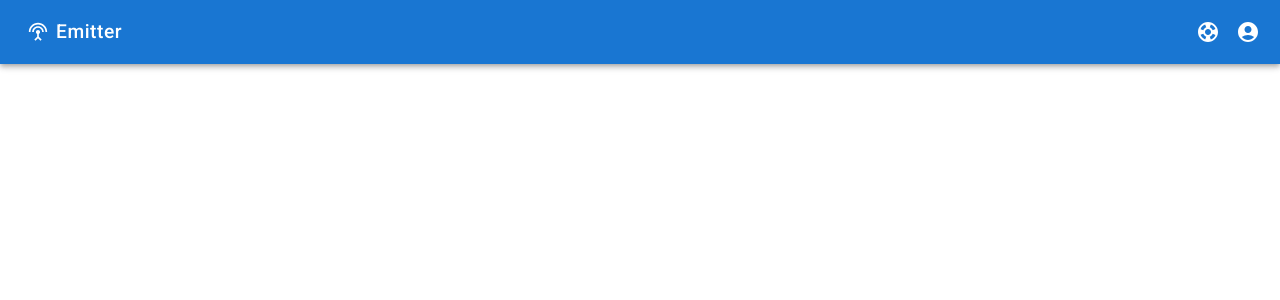
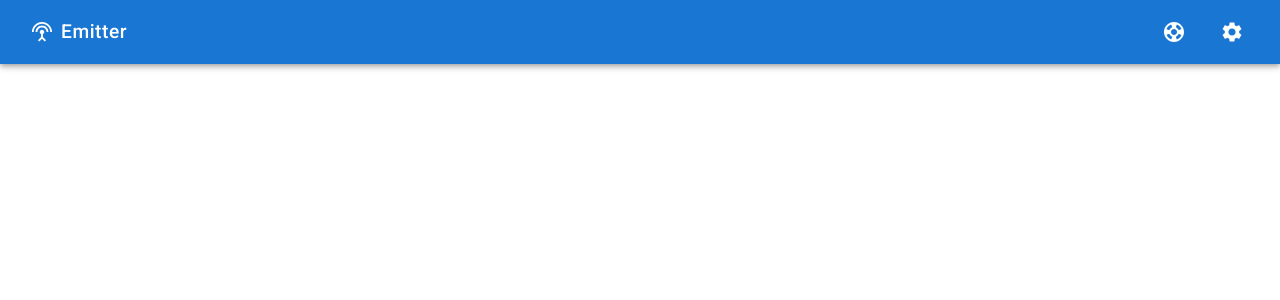
Before and after one commit to OleksandrDanylchenko/run-and-drive-emitter, a React (Vite) app: page / in a window 1280 px wide. Shown: the top 300 px of the page. Built offline with nearby package versions, Linux system fonts and the light colour scheme.

Commit message:
refactor: replace `AccountCircle` -> `SettingsIcon`

```diff
--- a/src/pages/Dashboard/index.tsx
+++ b/src/pages/Dashboard/index.tsx
@@ -1,4 +1,4 @@
-import AccountCircle from '@mui/icons-material/AccountCircle';
+import SettingsIcon from '@mui/icons-material/Settings';
 import SettingsInputAntennaIcon from '@mui/icons-material/SettingsInputAntenna';
 import SupportIcon from '@mui/icons-material/Support';
 import AppBar from '@mui/material/AppBar';
@@ -9,23 +9,26 @@ import IconButton from '@mui/material/IconButton';
 import Toolbar from '@mui/material/Toolbar';
 import React, { FC } from 'react';
 
-import { AppButton, AppButtonWrapper } from './styles';
+import { AppButton, AppButtonWrapper, AppToolbar } from './styles';
 
 const Dashboard: FC = () => {
   return (
     <>
       <AppBar position="static">
-        <Toolbar>
+        <Toolbar css={AppToolbar}>
           <Box css={AppButtonWrapper}>
-            <Button startIcon={<SettingsInputAntennaIcon />} css={AppButton}>
+            <Button size="large" startIcon={<SettingsInputAntennaIcon />} css={AppButton}>
               Emitter
             </Button>
           </Box>
-          <IconButton aria-label="Contact support" color="inherit">
+          <IconButton size="large" aria-label="Contact support" color="inherit">
             <SupportIcon />
           </IconButton>
-          <IconButton edge="end" aria-label="Activation engineer account" color="inherit">
-            <AccountCircle />
+          <IconButton
+            size="large"
+            aria-label="Activation engineer account"
+            color="inherit">
+            <SettingsIcon />
           </IconButton>
         </Toolbar>
       </AppBar>
--- a/src/pages/Dashboard/styles.ts
+++ b/src/pages/Dashboard/styles.ts
@@ -1,5 +1,10 @@
 import { css } from '@emotion/react';
 import { flexbox } from '@styles/mixins';
+import { pxToRem } from '@styles/utils';
+
+export const AppToolbar = css`
+  gap: ${pxToRem('10px')};
+`;
 
 export const AppButtonWrapper = css`
   ${flexbox({ grow: 1 })}
```
